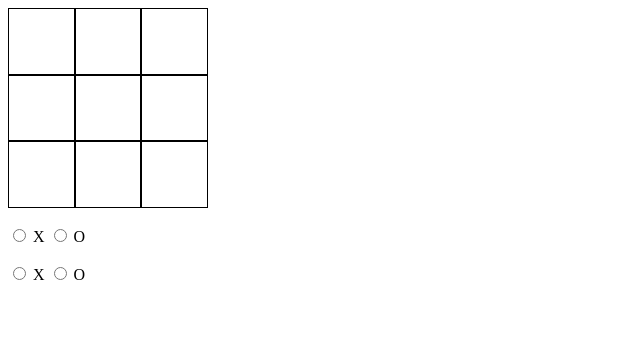
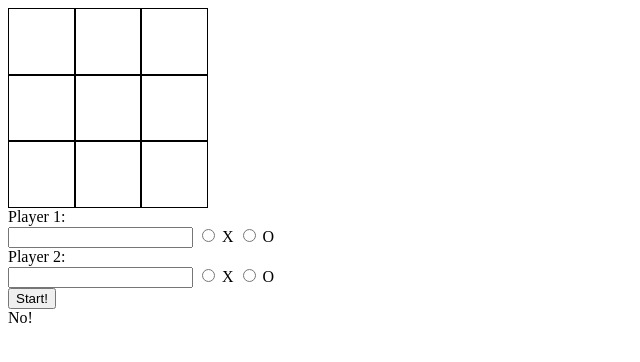
Before and after one commit to zawho/tic-tac-toe, a website: page index.html in a window 1280 px wide. Both pictures are taken after a click on the button "Start!". Shown: the whole page, without its empty margins (0-640 px from the left). Drawn offline with Linux system fonts and the light colour scheme.

Commit message:
Add symbol select functionality

```diff
--- a/index.html
+++ b/index.html
@@ -11,17 +11,18 @@
 <body>
     <div class="game-board"></div>
     <label for="player-1" class="player-1-label">Player 1:</label><br>
-    <input type="text" name="player-1" class="player-1-name" required>
-    <input type="radio" name="player-1-symbol" value="X">
-    <label for="X">X</label>
-    <input type="radio" name="player-1-symbol" value="O">
-    <label for="O">O</label><br>
+    <input type="text" name="player-1" class="player-1-name">
+    <input type="radio" name="player-1-symbol" id="player-1-x" value="X">
+    <label for="X" id="1-x-label">X</label>
+    <input type="radio" name="player-1-symbol" id="player-1-o" value="O">
+    <label for="O" id="1-o-label">O</label><br>
     <label for="player-2" class="player-2-label">Player 2:</label><br>
-    <input type="text" name="player-2" class="player-2-name" required>
-    <input type="radio" name="player-2-symbol" value="X">
-    <label for="X">X</label>
-    <input type="radio" name="player-2-symbol" value="O">
-    <label for="O">O</label><br>
-    <button type="button" class="start-button">Start!</button>
+    <input type="text" name="player-2" class="player-2-name">
+    <input type="radio" name="player-2-symbol" id="player-2-x" value="X">
+    <label for="X" id="2-x-label">X</label>
+    <input type="radio" name="player-2-symbol" id="player-2-o" value="O">
+    <label for="O" id="2-o-label">O</label><br>
+    <button type="button" class="start-button">Start!</button><br>
+    <div class="alert-msg"></div>
 </body>
 </html>
--- a/main.js
+++ b/main.js
@@ -58,6 +58,16 @@ const playerTwo = playerFactory();
 
 // Game flow module.
 const gameFlow = (() => {
+
+    const alertMsgDiv = document.querySelector('.alert-msg');
+    const playerOneXButton = document.getElementById('player-1-x');
+    const playerOneOButton = document.getElementById('player-1-o');
+    const playerTwoXButton = document.getElementById('player-2-x');
+    const playerTwoOButton = document.getElementById('player-2-o');
+    const P1XLabel = document.getElementById('1-x-label');
+    const P1OLabel = document.getElementById('1-o-label');
+    const P2XLabel = document.getElementById('2-x-label');
+    const P2OLabel = document.getElementById('2-o-label');
 
     const winTestArr1 = [];
     const winTestArr2 = [];
@@ -136,6 +146,20 @@ const gameFlow = (() => {
     }
 
     function playGame() {
+        playerOne.player1NameLabel.style.display = 'none';
+        playerTwo.player2NameLabel.style.display = 'none';
+        playerOne.player1NameInput.style.display = 'none';
+        playerTwo.player2NameInput.style.display = 'none';
+        playerOneXButton.style.display = 'none';
+        playerOneOButton.style.display = 'none';
+        playerTwoXButton.style.display = 'none';
+        playerTwoOButton.style.display = 'none';
+        P1XLabel.style.display = 'none';
+        P1OLabel.style.display = 'none';
+        P2XLabel.style.display = 'none';
+        P2OLabel.style.display = 'none';
+        gameBoard.startButton.style.display = 'none';
+        alertMsgDiv.style.display = 'none';
         chooseFirstPlayer();
         console.log(playerFactory.currentPlayer.playerName);
         takeTurn();
@@ -152,14 +176,17 @@ const gameFlow = (() => {
         } else {
             playerTwo.playerName = playerTwo.player2NameInput.value;
         }
-        playerOne.playerSymbol = 'X';
-        playerTwo.playerSymbol = 'O';
-        playGame();
-        playerOne.player1NameLabel.style.display = 'none';
-        playerTwo.player2NameLabel.style.display = 'none';
-        playerOne.player1NameInput.style.display = 'none';
-        playerTwo.player2NameInput.style.display = 'none';
-        gameBoard.startButton.style.display = 'none';
+        if (playerOneXButton.checked && playerTwoOButton.checked) {
+            playerOne.playerSymbol = 'X';
+            playerTwo.playerSymbol = 'O';
+            playGame();
+        } else if (playerOneOButton.checked && playerTwoXButton.checked) {
+            playerOne.playerSymbol = 'O';
+            playerTwo.playerSymbol = 'X';
+            playGame();
+        } else {
+            alertMsgDiv.innerText = 'No!';
+        }
     }
 
     return {
```
